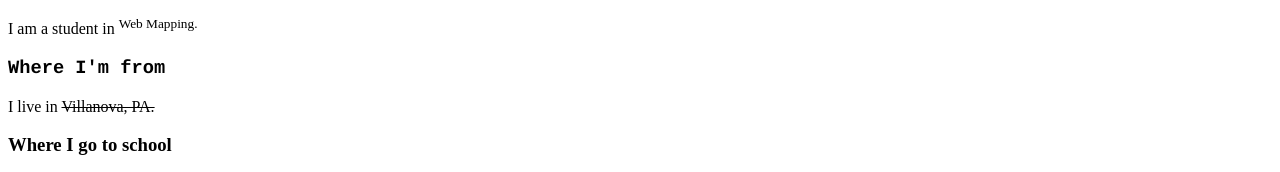
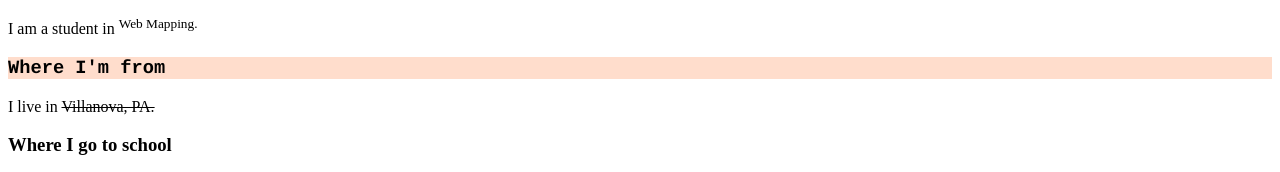
Before and after one commit to christianshah15/lab04.html, a plain HTML site: page index.html in a window 1280 px wide. Shown: the part 410-582 px from the top of the page. Drawn offline with Linux system fonts and the light colour scheme.

Commit message:
Update index.html

```diff
--- a/index.html
+++ b/index.html
@@ -8,7 +8,7 @@
     <a href="https://dartmouthsports.com/sports/mens-squash/roster/christian-shah/38780"><img src="https://dxbhsrqyrr690.cloudfront.net/sidearm.nextgen.sites/dartmouthsports.com/images/2022/10/18/Christian_Shah24_2022_DA.jpg"></a>
     <h3>What I do</h3>
     <p>I am a student in <sup>Web Mapping.</sup></p>
-    <h3 style="font-family: courier">Where I'm from</h3>
+    <h3 style="font-family: courier; background-color: #ffddcc">Where I'm from</h3>
     <p>I live in <del>Villanova, PA.</del></p>
     <h3>Where I go to school</h3>
     <p>I am a student at <strong>Darmouth.</strong></p>
```
